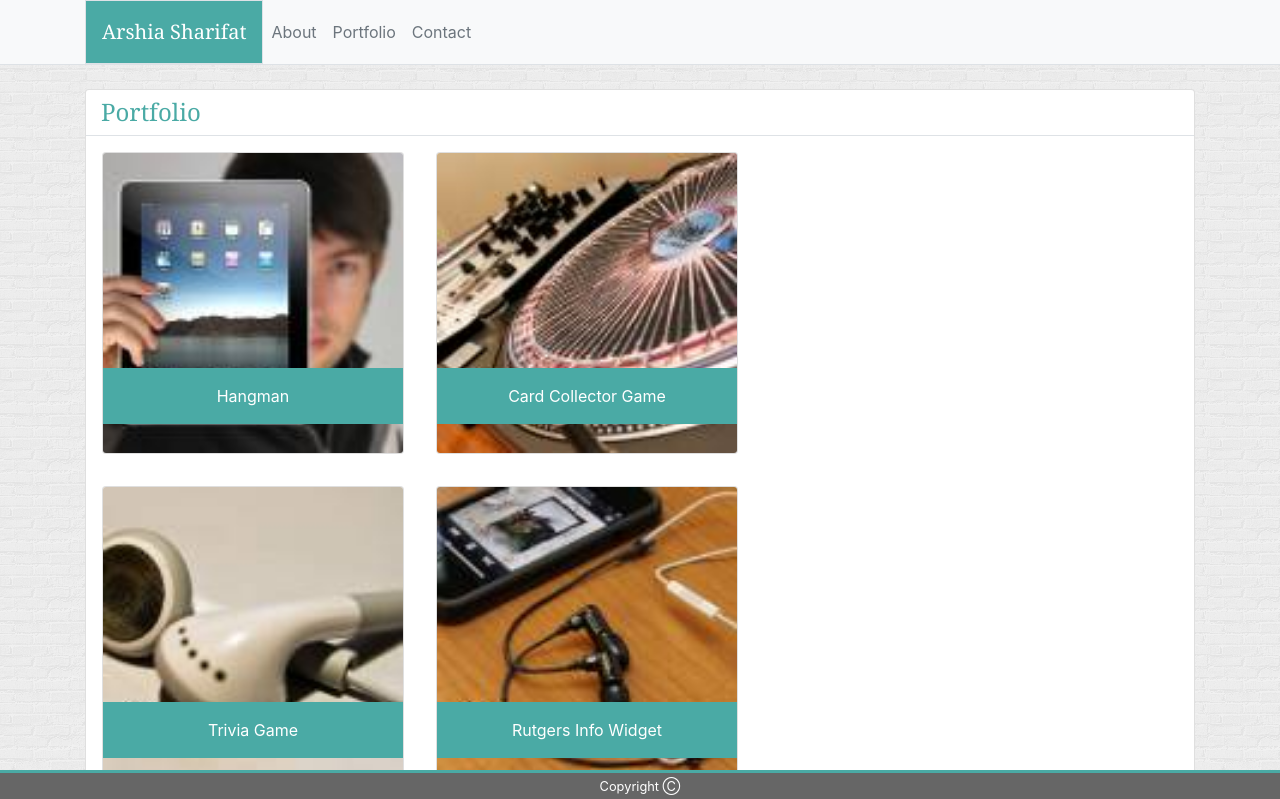
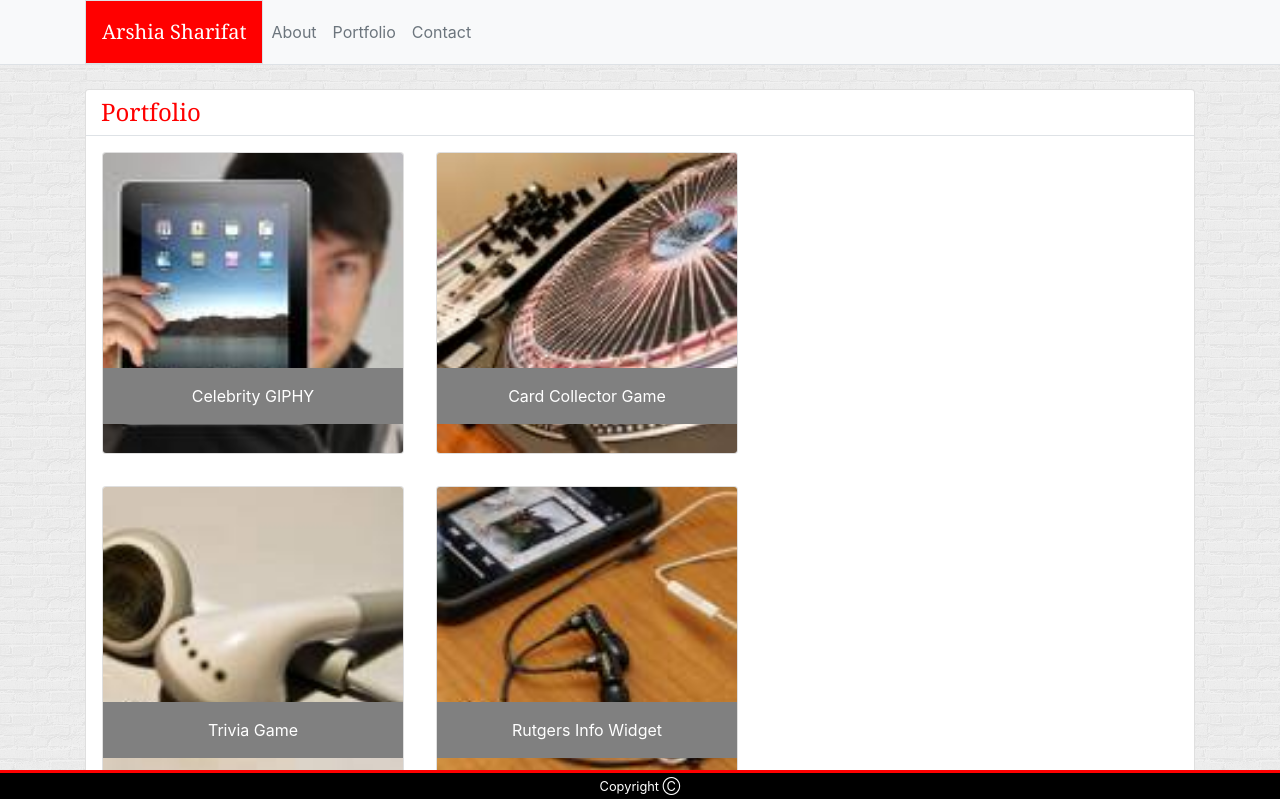
Before and after one commit to ArshSharifat/Bootstrap-Portfolio, a plain HTML site: page portfolio.html in a window 1280 px wide. Shown: the top 799 px of the page. Drawn offline with nearby package versions, Linux system fonts and the light colour scheme.

Commit message:
added gif hw

```diff
--- a/portfolio.html
+++ b/portfolio.html
@@ -51,9 +51,9 @@
                 <div class="row">
                     <div class="card sm-col-6 m-3">
                         <img class="card-img" src="images/hangman.jpg" alt="" style="width:300px;">
-                        <div class="text-box p-3">
-                            <div class="text-center text-white">Hangman
-                            </div>
+                        <div class="text-box p-3 text-center">
+                            <a class="text-center text-white" href="https://arshsharifat.github.io/GifTastic/">Celebrity GIPHY
+                            </a>
                         </div>
                     </div>
                     <div class="card sm-col-6 m-3">
--- a/style.css
+++ b/style.css
@@ -1,6 +1,6 @@
 /*===============NAVBAR========*/
 a.navbar-brand.text-white.border.p-3.m-0.aquablue {
-    background-color: #4aaaa5;
+    background-color: red;
     font-family: 'Georgia', Times, Times New Roman, serif;
 }
 
@@ -12,17 +12,17 @@ body {
 
 /*=============== FOOTER ==============*/
 .foot {
-    background-color: #666666;
+    background-color: black;
 }
 .foot.p-1.text-center.fixed-bottom {
     border-top: solid;
-    border-color: #4aaaa5;
+    border-color: red;
 }
 
 /*============INDEX PAGE==========*/
 h4.col-md-3.pt-2 {
     font-family: 'Georgia', Times, Times New Roman, serif;
-    color: #4aaaa5;
+    color: red;
 }
 
 
@@ -30,7 +30,7 @@ h4.col-md-3.pt-2 {
 
 .text-box {
     position: absolute;
-    background-color:#4aaaa5;
+    background-color: grey;
    width: 300px;
     margin-top: 215px;
 }
@@ -49,5 +49,5 @@ input[type="email"] {
 
 textarea.textbox {
     width: -webkit-fill-available;
-    border-color: #dddddd;
+    border-color: #ddddd;
 }
```
